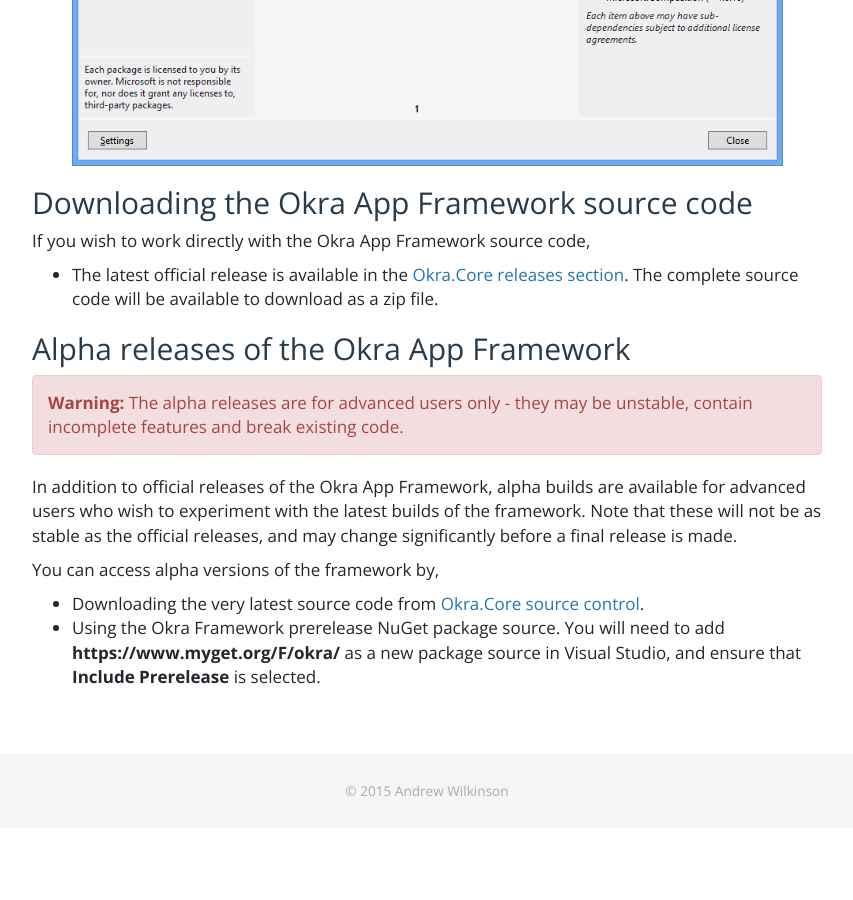
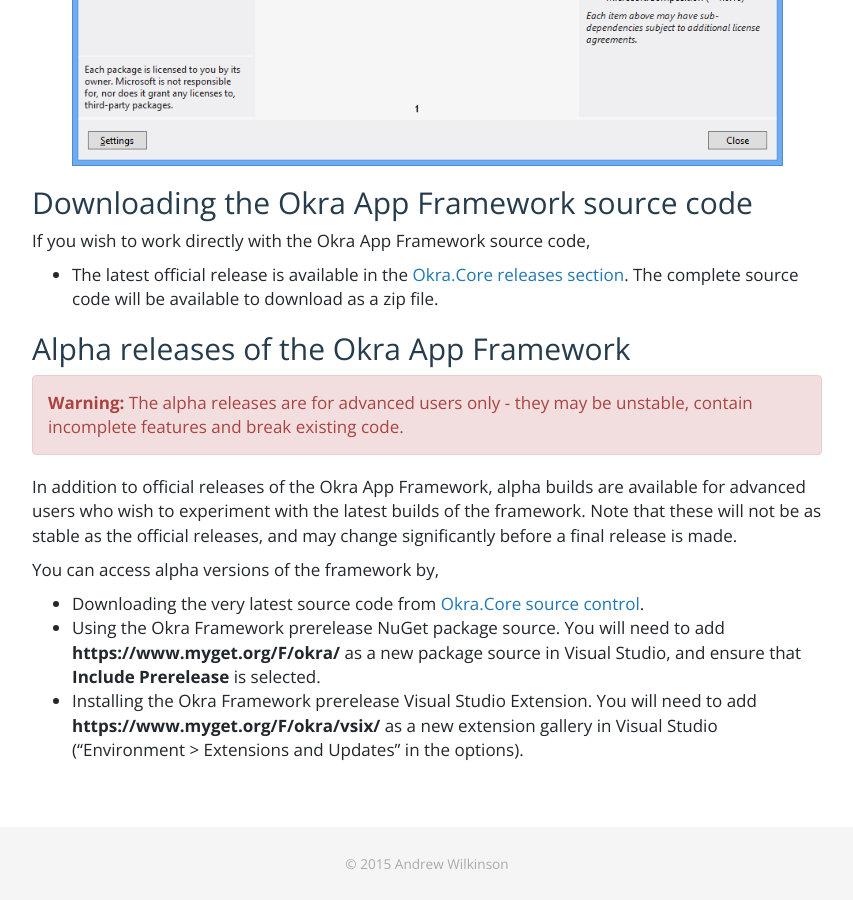
Before and after one commit to OkraFramework/OkraFramework.github.io, a Jekyll site: the page built from documentation/okra_app_framework/getting_started_downloading.md, in a window 1280 px wide and 900 px high, scrolled down 2544 px. Shown: the whole window, without its empty margins (213-1066 px from the left). Built offline with Jekyll 4.4.1, drawn with Linux system fonts in a browser that asks for light colours; nearby versions of some CDN libraries; before the commit the page ends 3372 px from its top, so only the background shows below that.

Commit message:
Add information about alpha version Visual Studio extensions

```diff
--- a/documentation/okra_app_framework/getting_started_downloading.md
+++ b/documentation/okra_app_framework/getting_started_downloading.md
@@ -79,3 +79,5 @@
 * Downloading the very latest source code from [Okra.Core source control](https://github.com/OkraFramework/Okra.Core).
 * Using the Okra Framework prerelease NuGet package source. You will need to add **https://www.myget.org/F/okra/** as a new
   package source in Visual Studio, and ensure that **Include Prerelease** is selected.
+* Installing the Okra Framework prerelease Visual Studio Extension. You will need to add **https://www.myget.org/F/okra/vsix/**
+  as a new extension gallery in Visual Studio ("Environment > Extensions and Updates" in the options).
```
